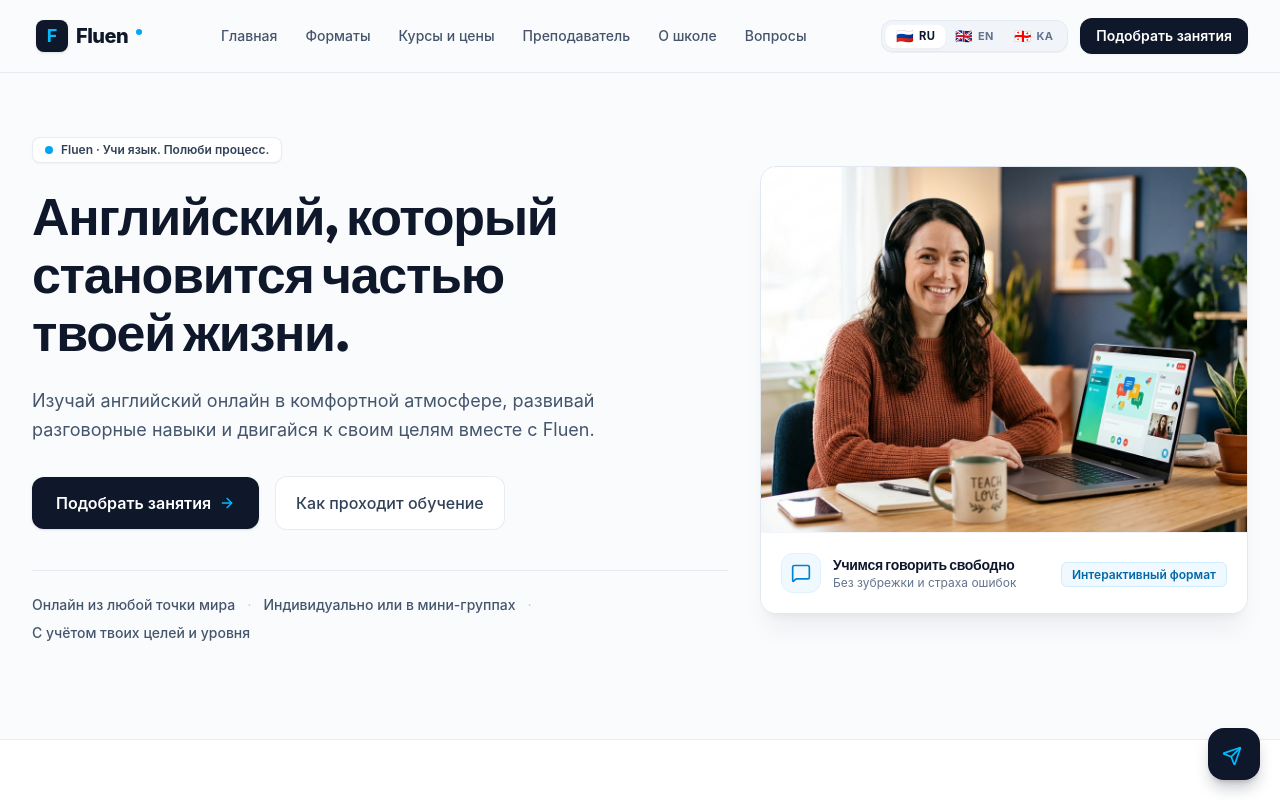
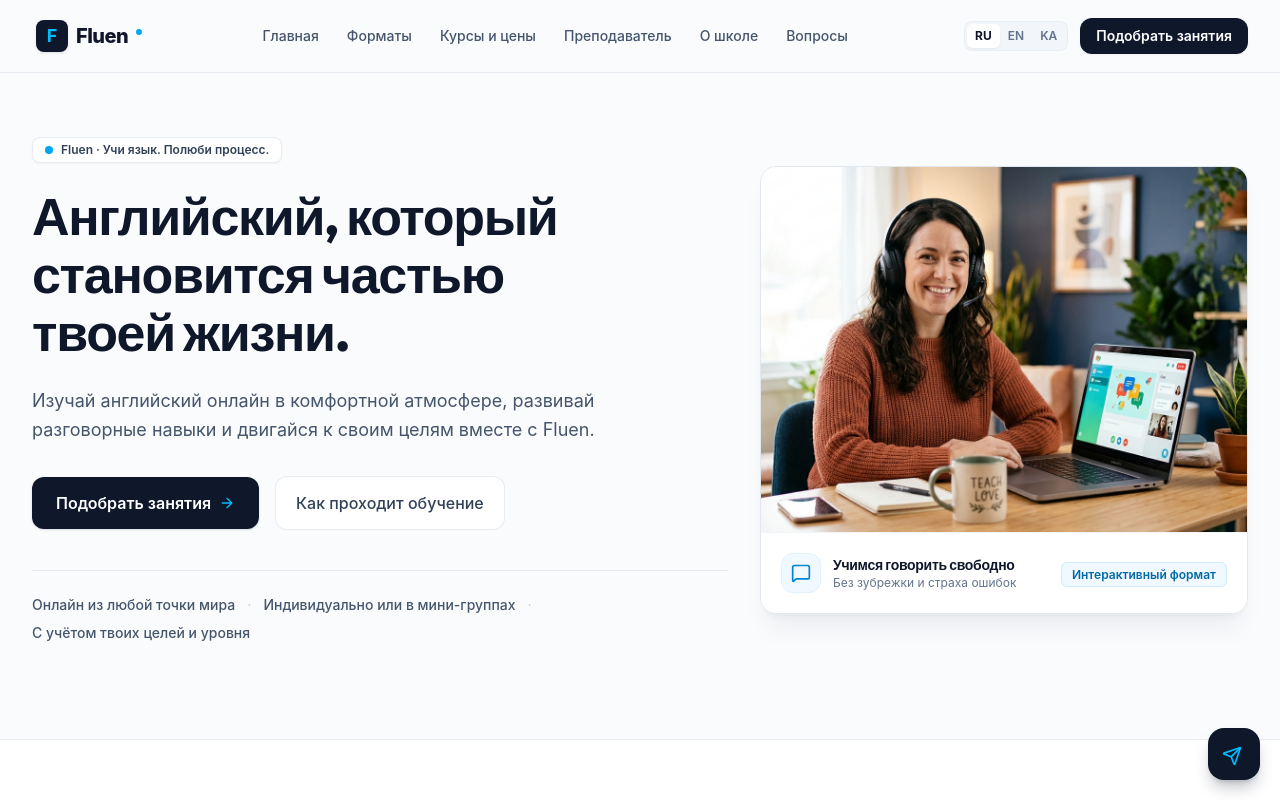
Before and after one commit to fluenbot/Fluen-Online-School, a React (Vite) app: page / in a window 1280 px wide. Shown: the top 800 px of the page. Built offline with nearby package versions, Linux system fonts and the light colour scheme.

Commit message:
Update Navbar.tsx

```diff
--- a/src/components/Navbar.tsx
+++ b/src/components/Navbar.tsx
@@ -14,10 +14,10 @@ export const Navbar: React.FC<NavbarProps> = ({ config, lang, onSelectLang, onOp
   const [mobileMenuOpen, setMobileMenuOpen] = useState(false);
   const t = translations[lang].nav;
 
-  const languages: { code: Language; label: string; flag: string }[] = [
-    { code: 'ru', label: 'RU', flag: '🇷🇺' },
-    { code: 'en', label: 'EN', flag: '🇬🇧' },
-    { code: 'ka', label: 'KA', flag: '🇬🇪' },
+  const languages: { code: Language; label: string }[] = [
+    { code: 'ru', label: 'RU' },
+    { code: 'en', label: 'EN' },
+    { code: 'ka', label: 'KA' },
   ];
 
   const handleNavClick = (href: string) => {
@@ -89,21 +89,20 @@ export const Navbar: React.FC<NavbarProps> = ({ config, lang, onSelectLang, onOp
 
           {/* Zone 3: 1 primary CTA + language switch */}
           <div className="flex items-center gap-3 shrink-0">
-            {/* Clean Segmented Language Control with Flags */}
-            <div className="flex items-center bg-slate-100/90 p-1 rounded-xl border border-slate-200/80 text-xs font-semibold shadow-2xs">
+            {/* Clean Segmented Language Control */}
+            <div className="flex items-center bg-slate-100/80 p-0.5 rounded-lg border border-slate-200/60 text-xs font-semibold">
               {languages.map((item) => (
                 <button
                   key={item.code}
                   onClick={() => onSelectLang(item.code)}
-                  className={`inline-flex items-center gap-1.5 px-2.5 py-1 rounded-lg transition-all duration-150 cursor-pointer ${
+                  className={`px-2 py-1 rounded-md transition-all cursor-pointer ${
                     lang === item.code
-                      ? 'bg-white text-slate-900 shadow-xs font-bold scale-[1.02]'
-                      : 'text-slate-500 hover:text-slate-900 hover:bg-slate-200/50'
+                      ? 'bg-white text-slate-900 shadow-xs font-bold'
+                      : 'text-slate-500 hover:text-slate-800'
                   }`}
                   aria-label={`Switch language to ${item.label}`}
                 >
-                  <span className="text-sm leading-none" aria-hidden="true">{item.flag}</span>
-                  <span className="text-[11px] font-bold tracking-wide">{item.label}</span>
+                  {item.label}
                 </button>
               ))}
             </div>
```
